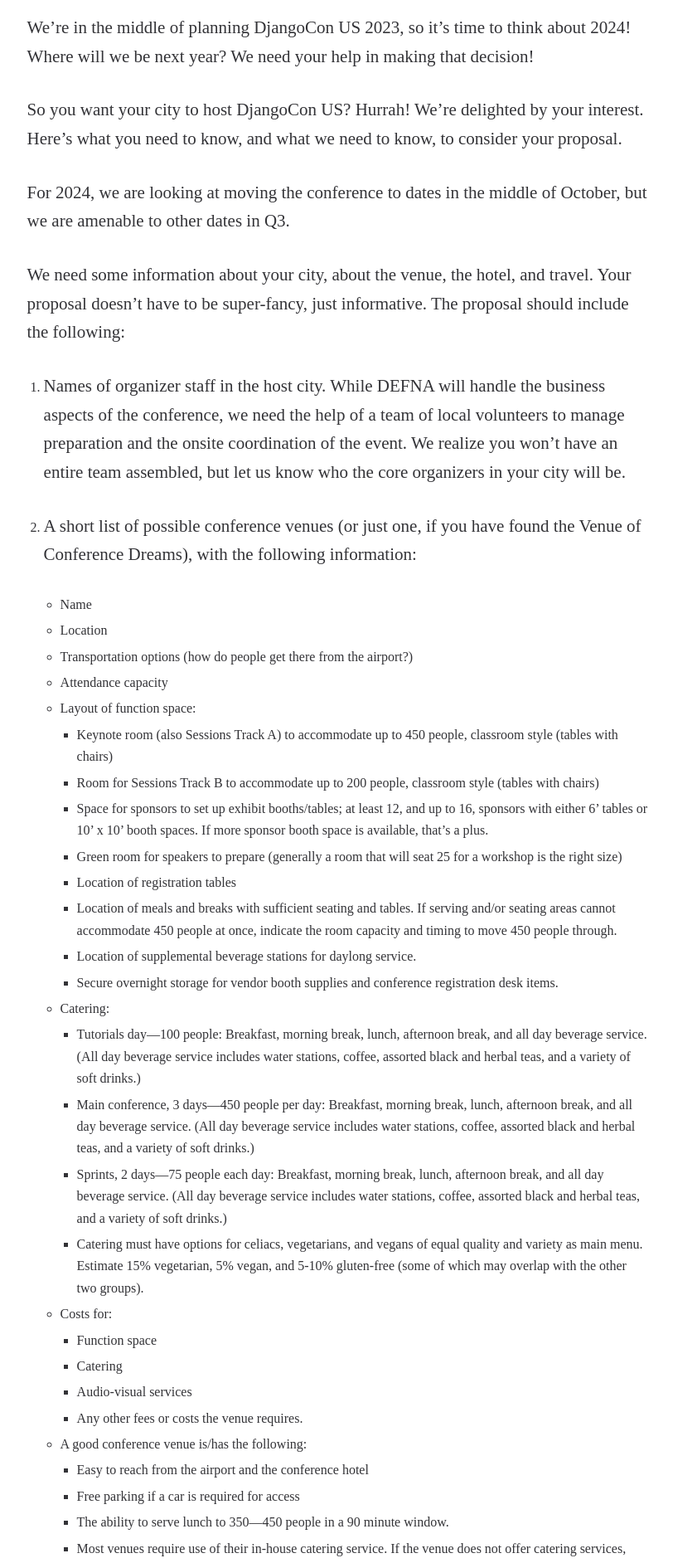
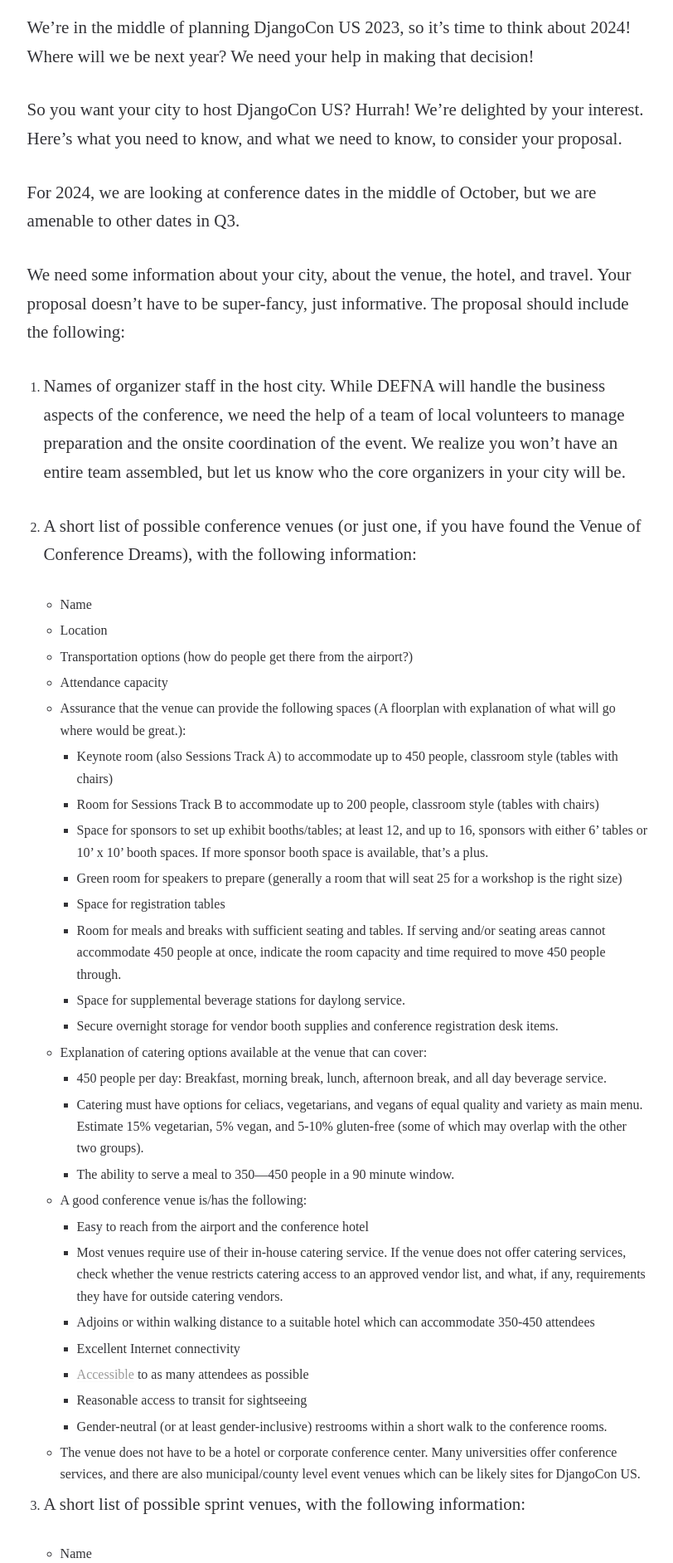
Before and after one commit to DEFNA/defna.org, a Jekyll site: the page built from _posts/2023-06-17-call-for-venue-proposal-2024.md, in a window 1280 px wide. Shown: the part 627-2511 px from the top of the page at 83% size, without its empty margins (233-1045 px from the left). Built offline with Jekyll 4.4.1, drawn with Linux system fonts in a browser that asks for light colours; some of the changed text lies outside the part shown.

Commit message:
CFP - trim down the details required

```diff
--- a/_posts/2023-06-17-call-for-venue-proposal-2024.md
+++ b/_posts/2023-06-17-call-for-venue-proposal-2024.md
@@ -17,7 +17,7 @@
 
 So you want your city to host DjangoCon US? Hurrah! We’re delighted by your interest. Here’s what you need to know, and what we need to know, to consider your proposal.
 
-For 2024, we are looking at moving the conference to dates in the middle of October, but we are amenable to other dates in Q3.
+For 2024, we are looking at conference dates in the middle of October, but we are amenable to other dates in Q3.
 
 We need some information about your city, about the venue, the hotel, and travel. Your proposal doesn’t have to be super-fancy, just informative. The proposal should include the following:
 
@@ -29,32 +29,23 @@
 	* Location
 	* Transportation options (how do people get there from the airport?)
 	* Attendance capacity
-	* Layout of function space:
+	* Assurance that the venue can provide the following spaces (A floorplan with explanation of what will go where would be great.):
 		* Keynote room (also Sessions Track A) to accommodate up to 450 people, classroom style (tables with chairs)
 		* Room for Sessions Track B to accommodate up to 200 people, classroom style (tables with chairs)
 		* Space for sponsors to set up exhibit booths/tables; at least 12, and up to 16, sponsors with either 6’ tables or 10’ x 10’ booth spaces. If more sponsor booth space is available, that's a plus.
 		* Green room for speakers to prepare (generally a room that will seat 25 for a workshop is the right size)
-		* Location of registration tables
-		* Location of meals and breaks with sufficient seating and tables. If serving and/or seating areas cannot accommodate 450 people at once, indicate the room capacity and timing to move 450 people through.
-		* Location of supplemental beverage stations for daylong service.
+		* Space for registration tables
+		* Room for meals and breaks with sufficient seating and tables. If serving and/or seating areas cannot accommodate 450 people at once, indicate the room capacity and time required to move 450 people through.
+		* Space for supplemental beverage stations for daylong service.
 		* Secure overnight storage for vendor booth supplies and conference registration desk items.
 
-	* Catering:
-		* Tutorials day—100 people: Breakfast, morning break, lunch, afternoon break, and all day beverage service. (All day beverage service includes water stations, coffee, assorted black and herbal teas, and a variety of soft drinks.)
-		* Main conference, 3 days—450 people per day: Breakfast, morning break, lunch, afternoon break, and all day beverage service. (All day beverage service includes water stations, coffee, assorted black and herbal teas, and a variety of soft drinks.)
-		* Sprints, 2 days—75 people each day: Breakfast, morning break, lunch, afternoon break, and all day beverage service. (All day beverage service includes water stations, coffee, assorted black and herbal teas, and a variety of soft drinks.)
+	* Explanation of catering options available at the venue that can cover:
+		* 450 people per day: Breakfast, morning break, lunch, afternoon break, and all day beverage service.
 		* Catering must have options for celiacs, vegetarians, and vegans of equal quality and variety as main menu. Estimate 15% vegetarian, 5% vegan, and 5-10% gluten-free (some of which may overlap with the other two groups).
-
-	* Costs for:
-		* Function space
-		* Catering
-		* Audio-visual services
-		* Any other fees or costs the venue requires.
+		* The ability to serve a meal to 350—450 people in a 90 minute window.
 
 	* A good conference venue is/has the following:
 		* Easy to reach from the airport and the conference hotel
-		* Free parking if a car is required for access
-		* The ability to serve lunch to 350—450 people in a 90 minute window.
 		* Most venues require use of their in-house catering service. If the venue does not offer catering services, check whether the venue restricts catering access to an approved vendor list, and what, if any, requirements they have for outside catering vendors.
 		* Adjoins or within walking distance to a suitable hotel which can accommodate 350-450 attendees
 		* Excellent Internet connectivity
@@ -70,15 +61,14 @@
 	* Location
 	* Transportation options (how do people get there from the hotel?)
 	* Attendance capacity
-	* Cost of function space, catering, and audio-visual services. Sprints are often hosted by local companies as sponsorship of the event, which is preferable, as it saves the cost of renting a venue.
+	* Information on local companies that might host the sprints at no cost.
 	* A good sprint venue is/has the following:
 		* Easy to reach from the conference hotel
-		* Free parking if a car is required for access
 		* A room to hold 50-75 people, with work tables, chairs, power, and internet connectivity
-		* See catering requirements above. Eating tables should be separate from work tables if at all possible.
+		* Eating tables should be separate from work tables if at all possible.
 		* Excellent Internet connectivity.
 
-4. Hotel. The ideal hotel is adjacent to the conference venue, or a very short walk away. For the hotel, we need:
+4. Hotel. The ideal hotel is adjacent to the conference venue, or a very short walk away. For the hotel. You can reach out to the event sales contact at the hotel to help gather the information we need:
 
 	* Name
 	* Location
@@ -94,9 +84,8 @@
 	  * Thursday Sprints - 30
 	  * Friday Sprints - 15
 
-	* The block should include the guaranteed ability to add 20% more rooms for any given night if needed without moving to an overflow hotel.
 	* Concessions policy (comp room nights per actualized room nights)
-	* A sample contract showing the terms of booking the block of rooms. Again, do not sign any contracts. DEFNA will handle the business side of things. We just need to see the terms the hotel proposes for the group block.
+	* A sample contract showing the terms of booking the block of rooms. Do not sign any contracts. DEFNA will handle the business side of things. We just need to see the terms the hotel proposes for the group block.
 
 5. Provide estimates on costs associated with flights, accommodation, meals, ground transportation, etc. for an overview of the total cost for attendees.
 
```
